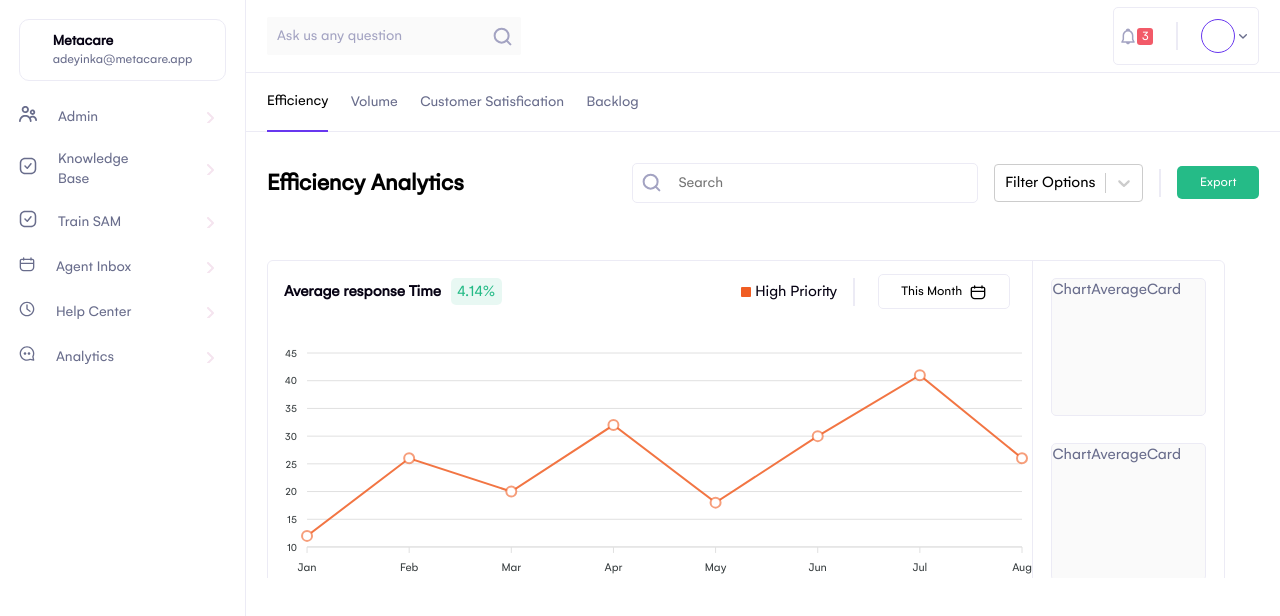
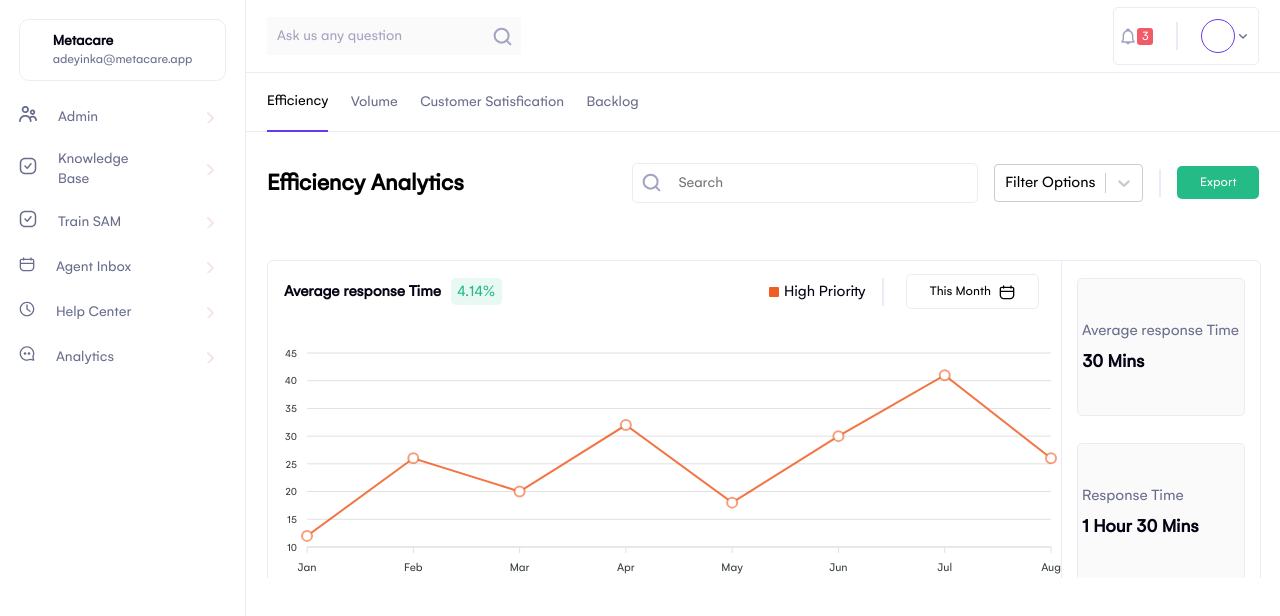
Before and after one commit to igaimerca/frontend-challenge, a React (Create React App) app: page / in a window 1280 px wide. Shown: the top 616 px of the page. Built offline with nearby package versions, Linux system fonts and the light colour scheme.

Commit message:
feat: finished chart statistics cards

```diff
--- a/src/components/ui/AnalyticsCard/AnalyticsCard.jsx
+++ b/src/components/ui/AnalyticsCard/AnalyticsCard.jsx
@@ -19,8 +19,8 @@ function AnalyticsTab({ chartData }) {
                             <span className="text-black">High Priority</span>
                         </div>
                         <div className="vertical-line-container">
-                                <div className="vertical-line"></div>
-                            </div>
+                            <div className="vertical-line"></div>
+                        </div>
                         <button className="flex btn" id='filter-btn'>
                             <span>This Month</span>
                             {Icons.BriefCase}
@@ -30,8 +30,9 @@ function AnalyticsTab({ chartData }) {
                 <LineChart data={chartData.data} mainColor={chartData.mainColor} title={chartData.title} />
             </div>
             <div className="right">
-                <ChartAverageCard />
-                <ChartAverageCard />
+                {chartData.statistics && chartData.statistics.map((statistic) => (
+                    <ChartAverageCard title={statistic.title} time={statistic.time} />
+                ))}
             </div>
         </div>
     )
--- a/src/components/ui/AnalyticsCard/AnalyticsCard.scss
+++ b/src/components/ui/AnalyticsCard/AnalyticsCard.scss
@@ -1,5 +1,5 @@
 .analytics-card {
-    width: 96.4%;
+    width: 100%;
     height: 100%;
     border: 1px solid var(--lightgrey-color);
     border-radius: 6px;
--- a/src/components/ui/ChartAverageCard/ChartAverageCard.jsx
+++ b/src/components/ui/ChartAverageCard/ChartAverageCard.jsx
@@ -1,10 +1,13 @@
 import React from 'react'
 import "./ChartAverageCard.scss";
 
-function ChartAverageCard() {
+function ChartAverageCard({title, time}) {
     return (
-        <div className="chart-average-card">
-            ChartAverageCard
+        <div className="chart-average-card flex">
+            <div className="content flex column">
+                <p>{title}</p>
+                <b className="text-black x-large">{time}</b>
+            </div>
         </div>
     )
 }
--- a/src/components/ui/ChartAverageCard/ChartAverageCard.scss
+++ b/src/components/ui/ChartAverageCard/ChartAverageCard.scss
@@ -1,7 +1,16 @@
 .chart-average-card {
     height: 136px;
-    width: 80%;
+    width: 84%;
     background-color: var(--lightblue-color);
     border: 1px solid var(--lightgrey-color);
     border-radius: 5px;
+    .content {
+        justify-content: start;
+        align-items: start;
+        margin: 0 auto;
+        width: 95%;
+        p {
+            margin-bottom: .5rem;
+        }
+    }
 }
--- a/src/components/ui/MainContainer/MainContainer.jsx
+++ b/src/components/ui/MainContainer/MainContainer.jsx
@@ -17,16 +17,54 @@ function MainContainer() {
             title: "Average response Time",
             data: [12, 26, 20, 32, 18, 30, 41, 26],
             mainColor: "#F05D23",
+            statistics: [
+                {
+                    title: "Average response Time",
+                    time: "30 Mins"
+                }, {
+                    title: "Response Time",
+                    time: "1 Hour 30 Mins"
+                }
+            ]
         },
         {
             title: "Replies per resolution",
             data: [12, 26, 20, 32, 18, 30, 41, 26],
             mainColor: "#3E68FF",
+            statistics: [
+                {
+                    title: "Average Replies",
+                    time: "30 Mins"
+                }, {
+                    title: "Response Time",
+                    time: "1 Hour 30 Mins"
+                }
+            ]
         },
         {
             title: "Average resolution time",
             data: [12, 26, 20, 32, 18, 30, 41, 26],
+            mainColor: "#FB6491",
+            statistics: [{
+                title: "Average Resolution Rate",
+                time: "30 Mins"
+            }, {
+                title: "Response Time",
+                time: "1 Hour 30 Mins"
+            }]
+            ,
+        }, {
+            title: "First contact resolution rate",
+            data: [12, 26, 20, 32, 18, 30, 41, 26],
             mainColor: "#07C9E2",
+            statistics: [{
+                title: "Average Contact Rate",
+                time: "30 Mins"
+            }, {
+                title: "Response Time",
+                time: "1 Hour 30 Mins"
+            }]
+
         }]
 
     let filterOptions = [
```
